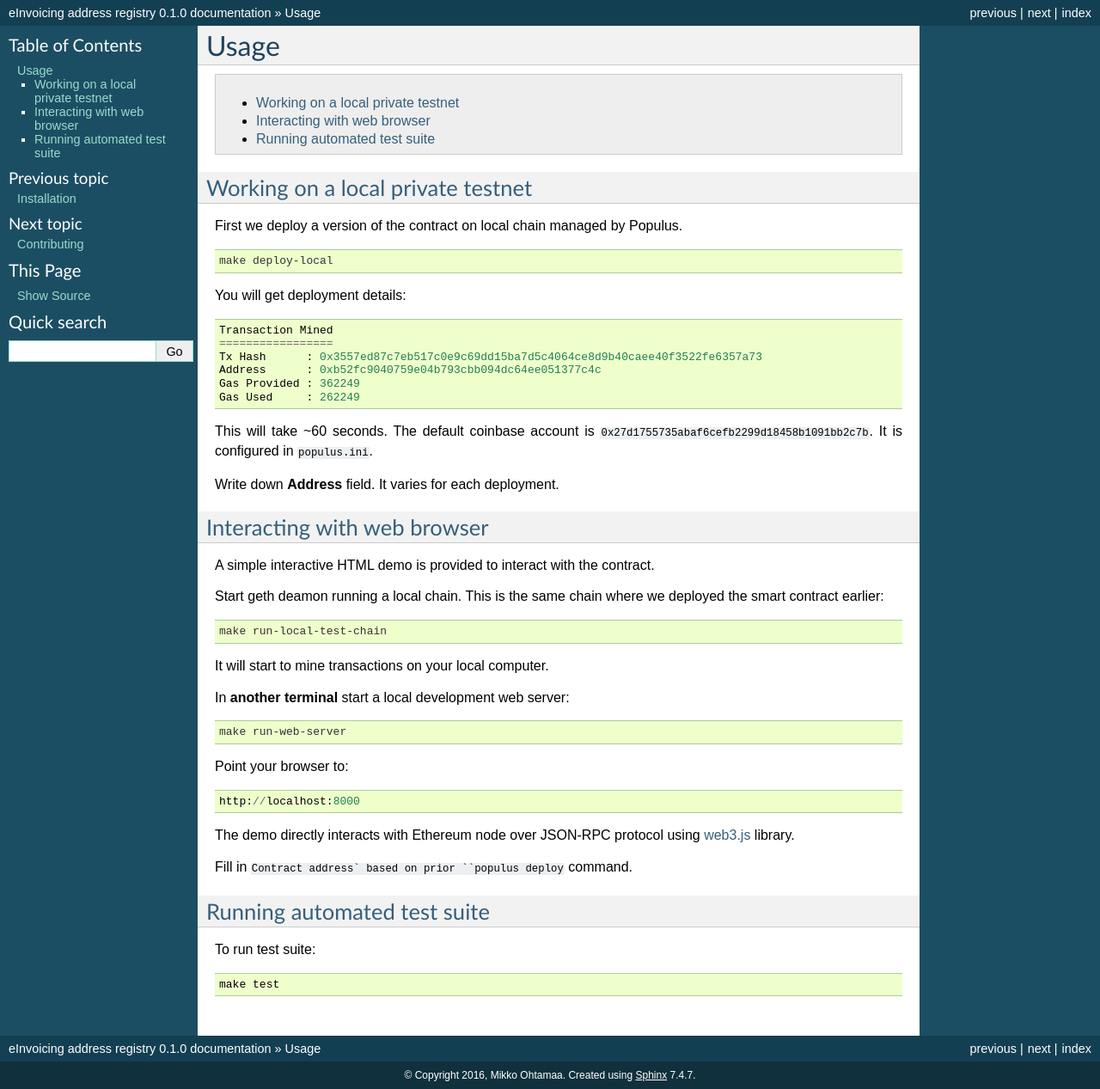
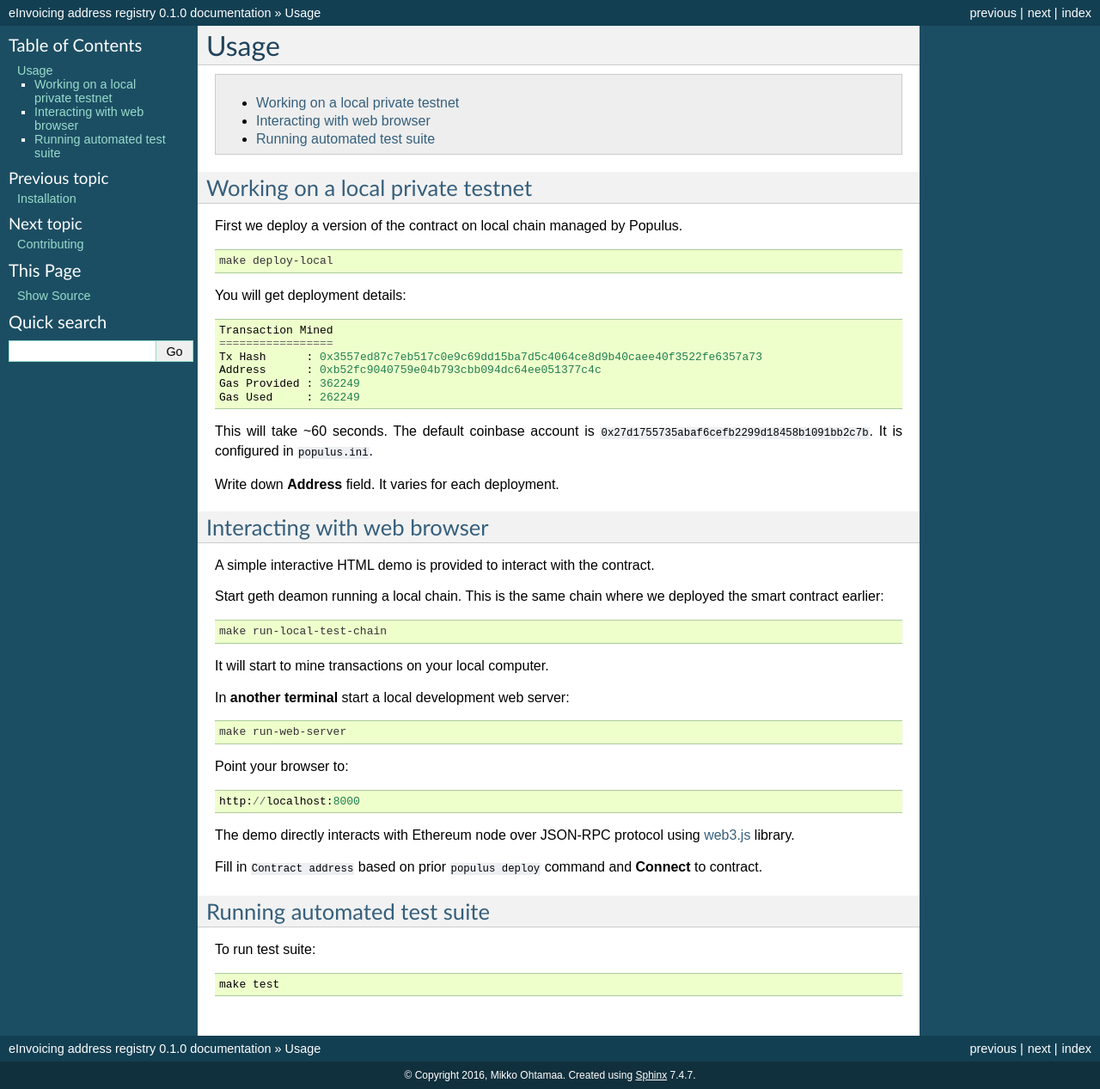
Before and after one commit to nordledger/eireg, a Sphinx documentation site: the page built from docs/usage.rst, in a window 1280 px wide. Shown: the whole page at 86% size. Built offline with Sphinx 7.4.7, drawn with Linux system fonts in a browser that asks for light colours; pages that are not in the unit, such as notebooks, are missing from menus.

```diff
--- a/docs/usage.rst
+++ b/docs/usage.rst
@@ -52,7 +52,7 @@ Point your browser to::
 
 The demo directly interacts with Ethereum node over JSON-RPC protocol using `web3.js <https://github.com/ethereum/web3.js/>`_ library.
 
-Fill in ``Contract address` based on prior ``populus deploy`` command.
+Fill in ``Contract address`` based on prior ``populus deploy`` command and **Connect** to contract.
 
 Running automated test suite
 ============================
```
Also changed, not shown: .travis.yml, 1 other file.
